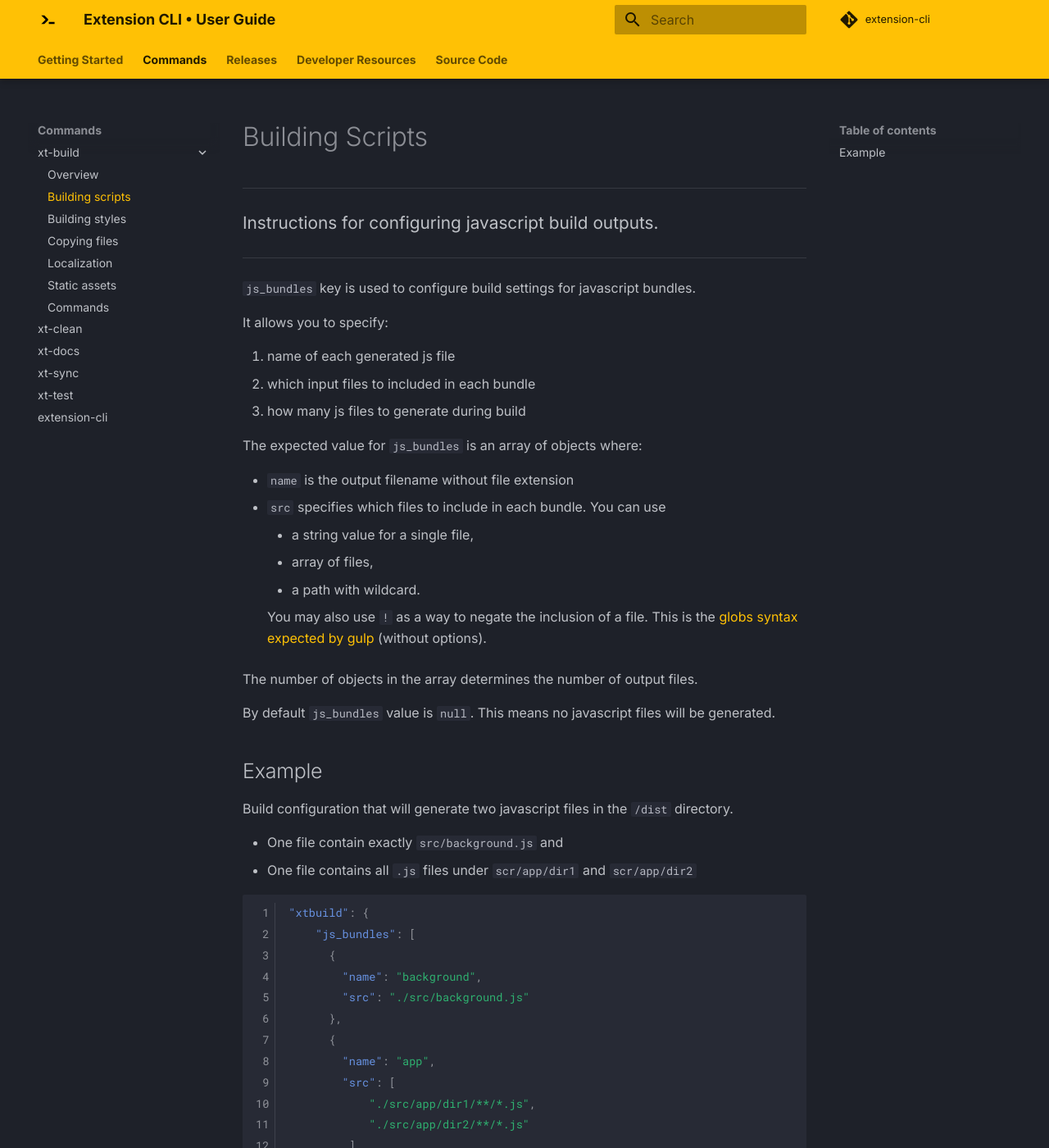
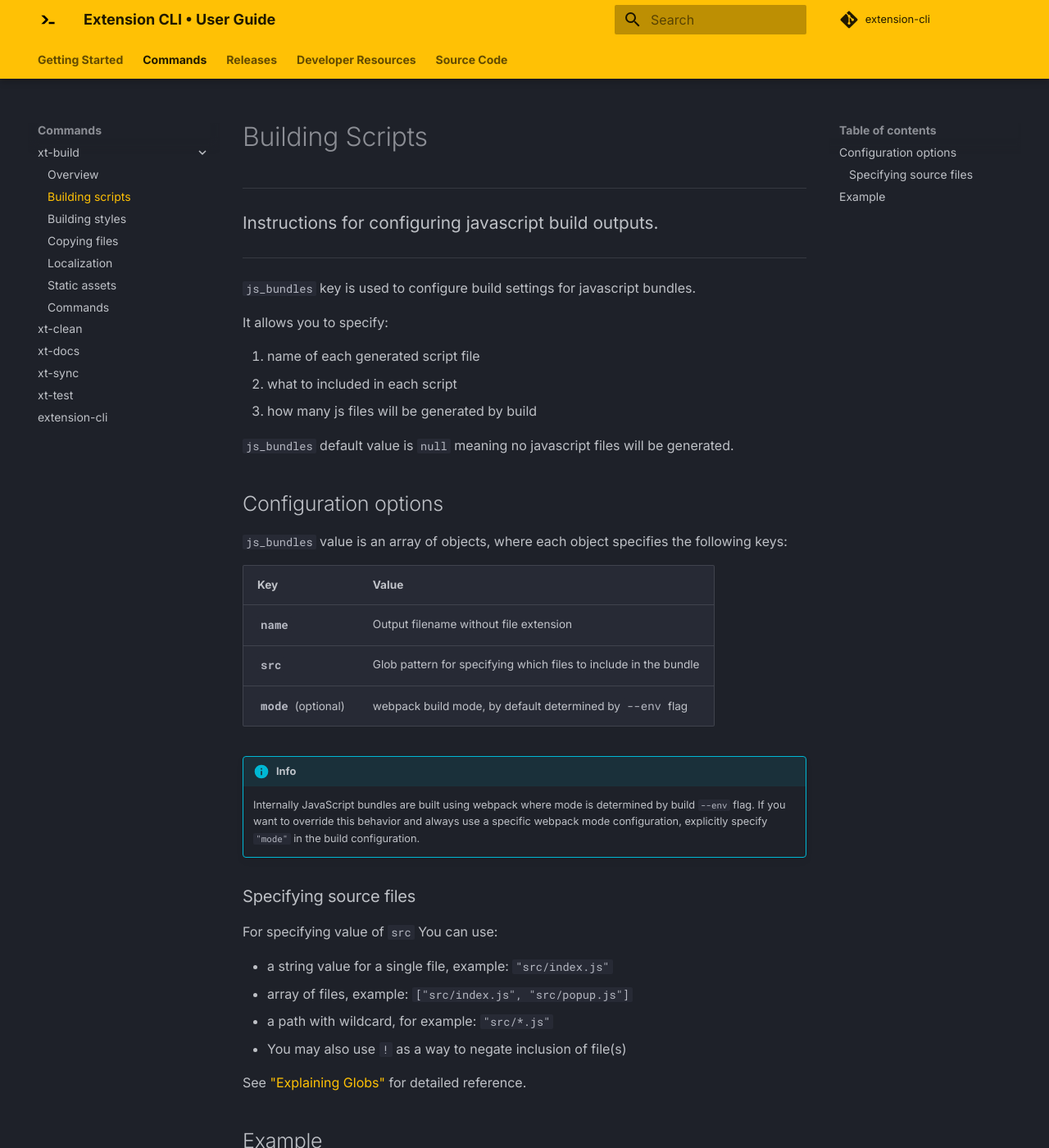
Before and after one commit to MobileFirstLLC/extension-cli, an MkDocs documentation site: the page built from guide/03-xt-build-scripts.md, in a window 1280 px wide and 1400 px high. Shown: the whole window at 82% size. Built offline with MkDocs 1.6.1 and Material for MkDocs 9.7.7, drawn with Linux system fonts in a browser that asks for light colours; comment, search, counter and statistics services are not loaded; some of the changed text lies outside the part shown.

Commit message:
docs: add comment about build mode

````diff
--- a/guide/03-xt-build-scripts.md
+++ b/guide/03-xt-build-scripts.md
@@ -10,30 +10,46 @@
 
 It allows you to specify:
 
-1. name of each generated js file
-2. which input files to included in each bundle
-3. how many js files to generate during build
+1. name of each generated script file
+2. what to included in each script
+3. how many js files will be generated by build
 
-The expected value for `js_bundles` is an array of objects where:
+`js_bundles` default value is `null` meaning no javascript files will be generated.
 
-- `name` is the output filename without file extension
-- `src` specifies which files to include in each bundle. You can use
-    - a string value for a single file,
-    - array of files,
-    - a path with wildcard.
+## Configuration options
 
-    You may also use `!` as a way to negate the inclusion of a file. This is the [globs syntax expected by gulp](https://gulpjs.com/docs/en/api/src) (without options).
+`js_bundles` value is an array of objects, where each object specifies the following keys:
 
-The number of objects in the array determines the number of output files.
+| Key | Value |
+--- | ---
+| **`name`** | Output filename without file extension |
+| **`src`** | Glob pattern for specifying which files to include in the bundle |
+| **`mode`** (optional) | webpack build mode, by default determined by `--env` flag |
 
-By default `js_bundles` value is `null`. This means no javascript files will be generated.
+!!! info
+    Internally JavaScript bundles are built using webpack where mode is determined
+    by build `--env` flag. If you want to override this behavior and always use a
+    specific webpack mode configuration, explicitly specify `"mode"` in the build
+    configuration.
+
+### Specifying source files
+
+For specifying value of `src` You can use:
+
+- a string value for a single file, example: `"src/index.js"`
+- array of files, example: `["src/index.js", "src/popup.js"]`
+- a path with wildcard, for example: `"src/*.js"`
+- You may also use `!` as a way to negate inclusion of file(s)
+
+See ["Explaining Globs"](https://gulpjs.com/docs/en/getting-started/explaining-globs) for detailed reference.
+
 
 ## Example
 
-Build configuration that will generate two javascript files in the `/dist` directory.
+Below is a sample build configuration that will generate two JavaScript files in the `/dist` directory.
 
-- One file contain exactly `src/background.js` and
-- One file contains all `.js` files under `scr/app/dir1` and `scr/app/dir2`
+- One file contain exactly `src/background.js`
+- One file contains all `.js` files under directories `scr/app/dir1` and `scr/app/dir2`
 
 ```json
 "xtbuild": {
@@ -53,4 +69,4 @@ Build configuration that will generate two javascript files in the `/dist` direc
 }
 ```
 
-After running build command, `dist/` will contain `background.js` and `app.js`.
+After running build command `dist/` will contain `background.js` and `app.js`.
--- a/guide/assets/custom.css
+++ b/guide/assets/custom.css
@@ -3,3 +3,24 @@
 .page-intro{font-size:1.3em;line-height:1.7;}
 .highlighttable td pre {line-height: 1.9;}
 .md-tabs__item{font-weight: bold}
+
+table {padding: 0;}
+table tr {margin: 0;padding: 0; }
+table tr th {font-weight: bold; margin: 0;padding: 6px 13px; }
+table tr td { margin: 0;padding: 6px 13px; }
+table tr th :first-child, table tr td :first-child {margin-top: 0; }
+table tr th :last-child, table tr td :last-child {margin-bottom: 0; }
+
+.md-typeset table:not([class]){
+    font-size: .68rem;
+    box-shadow: none;
+    background: var(--md-code-bg-color);
+}
+.md-typeset table:not([class]) code{
+    font-size: .70rem;
+}
+.md-typeset table:not([class]) tr:hover{
+    transition: none;
+    background-color: transparent;
+    box-shadow: none;
+}
````
